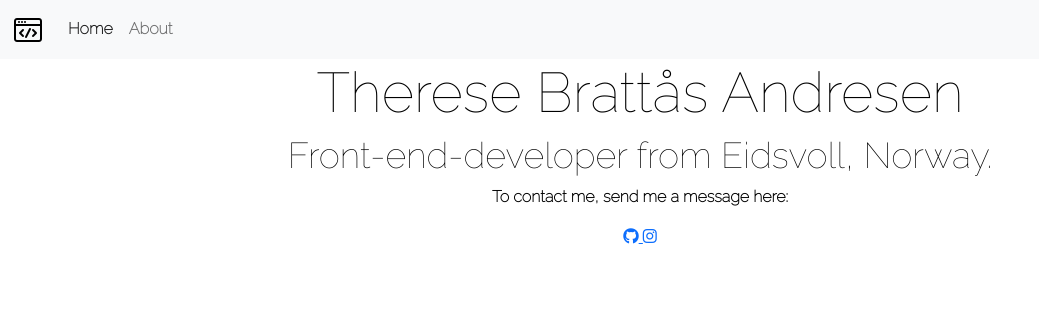
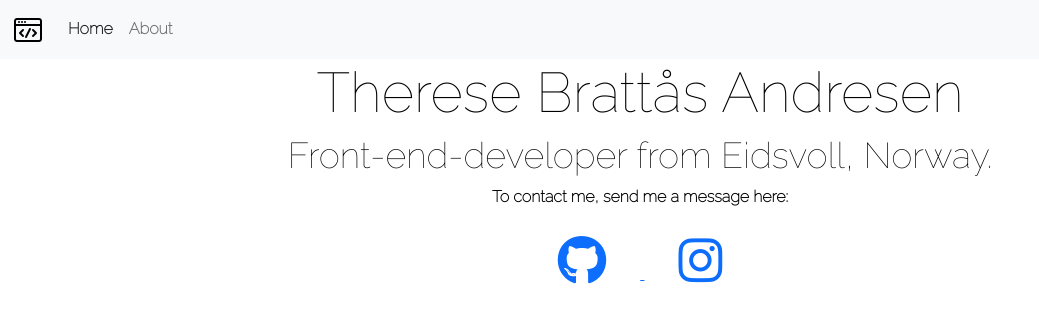
Before and after one commit to thebraand/Portfolio-project, a plain HTML site: page contact.html in a window 1280 px wide. Shown: the whole page, without its empty margins (0-1039 px from the left). Drawn offline with nearby package versions, Linux system fonts and the light colour scheme.

Commit message:
Final things

```diff
--- a/contact.html
+++ b/contact.html
@@ -62,10 +62,11 @@ To contact me, send me a message here:
 <div>
 
 <a href="https://www.github.com/thebraand" target="_blank" title="GitHub Profile">
-          <i class="fab fa-github" ></i>
+          <i class="fab fa-github iconics"></i>
         </a>
+
         <a href="https://www.instragram.com/thereseandre92" target="_blank" title="instragram Profile">
-          <i class="fab fa-instagram"></i>
+          <i class="fab fa-instagram iconics"></i>
         </a>
    </div>
 </p>
--- a/style.css
+++ b/style.css
@@ -123,3 +123,11 @@ footer {
 .aboutparagraph {
   margin-top: 100px;
 }
+.iconics {
+  margin: 0 20px;
+  padding: 10px 14px;
+  border-radius: 50%;
+  font-size: 50px;
+  transition: all 100ms ease-in-out;
+  line-height: 1;
+}
```
